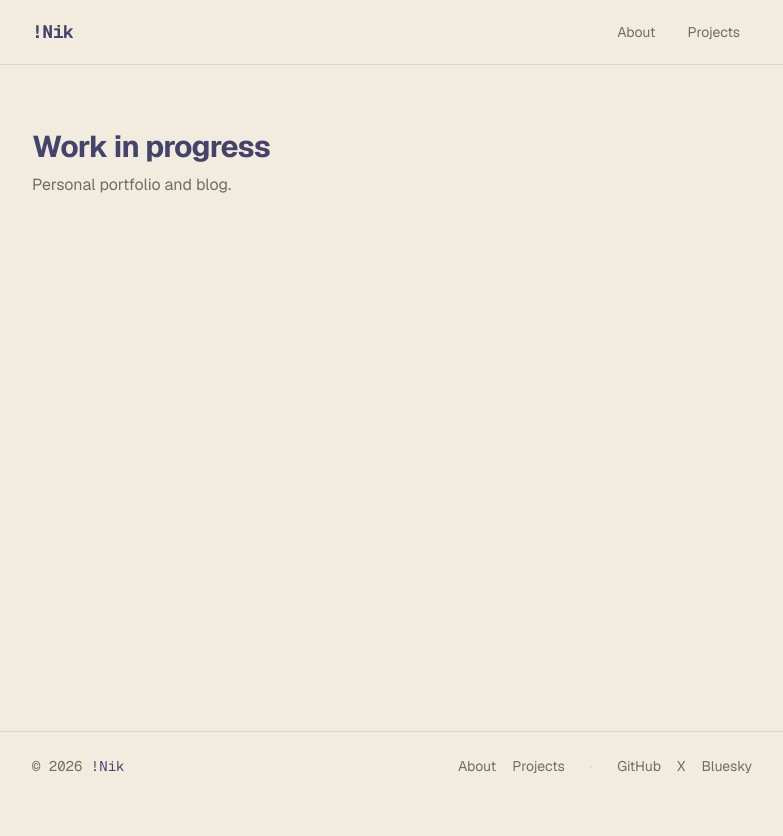
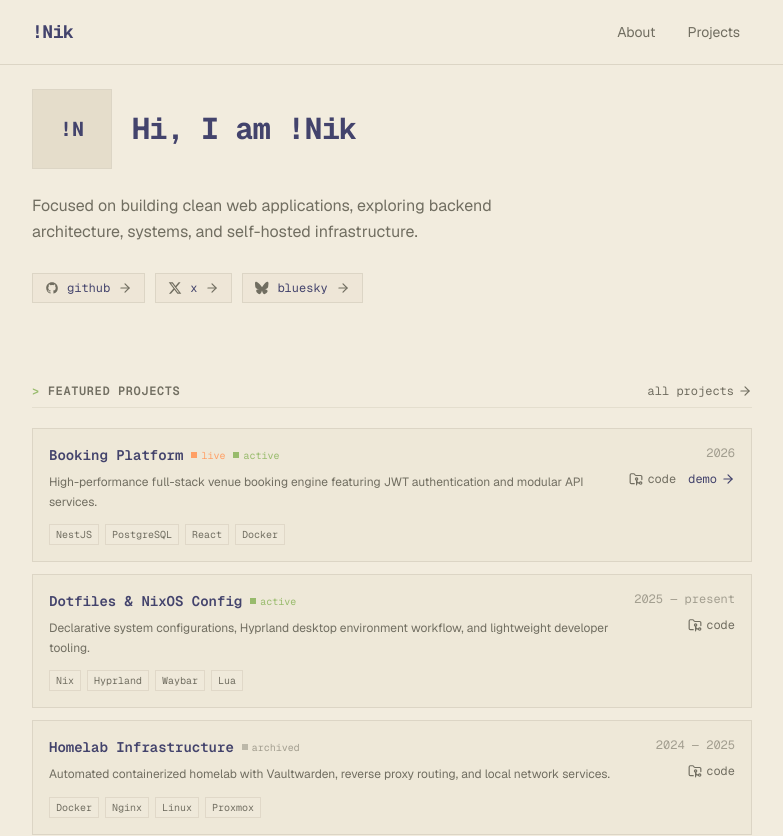
Before and after one commit to notnikbtw/portfolio, a Next.js app: page / in a window 1280 px wide. Shown: the top 836 px of the page, without its empty margins (248-1031 px from the left). Before the commit the page ends 800 px from the top, so only its background shows below. Built offline with nearby package versions, Linux system fonts and the light colour scheme.

Commit message:
feat(home): implement hero section and featured projects showcase

```diff
--- a/src/app/page.tsx
+++ b/src/app/page.tsx
@@ -1,8 +1,11 @@
+import { Hero } from '@/components/hero';
+import { FeaturedProjects } from '@/components/featured-projects';
+
 export default function Home() {
   return (
-    <div className="py-16">
-      <h1 className="text-3xl font-bold tracking-tight">Work in progress</h1>
-      <p className="text-muted-foreground mt-2">Personal portfolio and blog.</p>
+    <div className="flex flex-col gap-10 pt-4 pb-16 sm:gap-14 sm:pt-6 sm:pb-20">
+      <Hero />
+      <FeaturedProjects />
     </div>
   );
 }
--- /dev/null
+++ b/src/components/featured-projects.tsx
@@ -0,0 +1,30 @@
+import Link from 'next/link';
+import { ArrowRight } from 'lucide-react';
+import { featuredProjects } from '@/config/projects';
+import { ProjectCard } from '@/components/project-card';
+
+export function FeaturedProjects() {
+  return (
+    <section className="flex flex-col gap-5 py-6">
+      <div className="border-border/60 flex items-center justify-between border-b pb-2">
+        <div className="text-muted-foreground flex items-center gap-2 font-mono text-xs font-semibold tracking-wider uppercase">
+          <span className="text-chart-2">{'>'}</span>
+          <span>Featured Projects</span>
+        </div>
+        <Link
+          href="/projects"
+          className="group text-muted-foreground hover:text-foreground inline-flex items-center gap-1 font-mono text-xs transition-colors"
+        >
+          <span>all projects</span>
+          <ArrowRight className="h-3.5 w-3.5 transition-transform group-hover:translate-x-0.5" />
+        </Link>
+      </div>
+
+      <div className="flex flex-col gap-3">
+        {featuredProjects.map(project => (
+          <ProjectCard key={project.title} project={project} />
+        ))}
+      </div>
+    </section>
+  );
+}
--- /dev/null
+++ b/src/components/hero.tsx
@@ -0,0 +1,45 @@
+import Link from 'next/link';
+import { socialLinks } from '@/config/navigation';
+import { ArrowRight } from 'lucide-react';
+
+export function Hero() {
+  return (
+    <section className="flex flex-col gap-6">
+      <div className="flex items-center gap-4 sm:gap-5">
+        <div className="border-border bg-card text-foreground flex h-16 w-16 shrink-0 items-center justify-center border font-mono text-xl font-bold select-none sm:h-20 sm:w-20">
+          !N
+        </div>
+
+        <p className="text-foreground font-mono text-2xl font-bold tracking-tight sm:text-3xl">
+          Hi, I am !Nik
+        </p>
+      </div>
+
+      <p className="text-muted-foreground max-w-lg text-sm leading-relaxed sm:text-base">
+        Focused on building clean web applications, exploring backend
+        architecture, systems, and self-hosted infrastructure.
+      </p>
+
+      <div className="flex flex-wrap items-center gap-2.5 pt-1">
+        {socialLinks.map(link => {
+          const Icon = link.icon;
+          return (
+            <Link
+              key={link.label}
+              href={link.href}
+              target="_blank"
+              rel="noopener noreferrer"
+              className="group border-border bg-card/40 text-foreground hover:border-foreground/60 hover:bg-card focus-visible:ring-ring inline-flex items-center gap-2 border px-3 py-1.5 font-mono text-xs transition-colors focus-visible:ring-1 focus-visible:outline-none"
+            >
+              {Icon && (
+                <Icon className="text-muted-foreground group-hover:text-foreground size-3.5 transition-colors" />
+              )}
+              <span>{link.label.toLowerCase()}</span>
+              <ArrowRight className="text-muted-foreground h-3.5 w-3.5 transition-transform group-hover:translate-x-0.5" />
+            </Link>
+          );
+        })}
+      </div>
+    </section>
+  );
+}
--- /dev/null
+++ b/src/components/project-card.tsx
@@ -0,0 +1,107 @@
+import Link from 'next/link';
+import { ArrowRight, FolderGit2 } from 'lucide-react';
+import type { Project } from '@/config/projects';
+
+interface ProjectCardProps {
+  project: Project;
+}
+
+export function ProjectCard({ project }: ProjectCardProps) {
+  return (
+    <div className="group border-border bg-card/30 hover:border-foreground/40 hover:bg-card/60 flex flex-col justify-between border p-4 transition-colors sm:flex-row sm:items-start sm:gap-6">
+      <div className="flex flex-1 flex-col gap-2">
+        {/* Заголовок та статуси */}
+        <div className="flex flex-wrap items-center gap-2">
+          <span className="text-foreground font-mono text-sm font-semibold">
+            {project.title}
+          </span>
+
+          {/* Індикатор наявності деплою */}
+          {project.liveUrl && (
+            <span
+              title="Live deployment available"
+              className="text-chart-4 inline-flex items-center gap-1 font-mono text-[10px]"
+            >
+              <span className="bg-chart-4 h-1.5 w-1.5" />
+              <span>live</span>
+            </span>
+          )}
+
+          {/* Статус життєвого циклу */}
+          <span
+            className={`inline-flex items-center gap-1 font-mono text-[10px] ${
+              project.status === 'active'
+                ? 'text-chart-2'
+                : 'text-muted-foreground/60'
+            }`}
+          >
+            <span
+              className={`h-1.5 w-1.5 ${
+                project.status === 'active'
+                  ? 'bg-chart-2'
+                  : 'bg-muted-foreground/40'
+              }`}
+            />
+            {project.status}
+          </span>
+        </div>
+
+        {/* Опис */}
+        <p
+          title={project.description}
+          className="text-muted-foreground line-clamp-2 max-w-xl text-xs leading-relaxed"
+        >
+          {project.description}
+        </p>
+
+        {/* Теги */}
+        <div className="mt-1 flex flex-wrap gap-1.5">
+          {project.tech.map(t => (
+            <span
+              key={t}
+              className="border-border/80 bg-background/50 text-muted-foreground border px-1.5 py-0.5 font-mono text-[10px]"
+            >
+              {t}
+            </span>
+          ))}
+        </div>
+      </div>
+
+      {/* Права колонка: Дата вгорі, під нею посилання */}
+      <div className="mt-3 flex flex-col items-start gap-2.5 sm:mt-0 sm:shrink-0 sm:items-end">
+        {project.period && (
+          <span className="text-muted-foreground/60 font-mono text-xs">
+            {project.period}
+          </span>
+        )}
+
+        <div className="flex items-center gap-3">
+          {project.repositoryUrl && (
+            <Link
+              href={project.repositoryUrl}
+              target="_blank"
+              rel="noopener noreferrer"
+              aria-label={`${project.title} source code`}
+              className="text-muted-foreground hover:text-foreground inline-flex items-center gap-1 font-mono text-xs transition-colors"
+            >
+              <FolderGit2 className="h-3.5 w-3.5" />
+              <span>code</span>
+            </Link>
+          )}
+
+          {project.liveUrl && project.status !== 'archived' && (
+            <Link
+              href={project.liveUrl}
+              target="_blank"
+              rel="noopener noreferrer"
+              className="text-foreground hover:text-chart-1 inline-flex items-center gap-1 font-mono text-xs transition-colors"
+            >
+              <span>demo</span>
+              <ArrowRight className="h-3.5 w-3.5" />
+            </Link>
+          )}
+        </div>
+      </div>
+    </div>
+  );
+}
```
